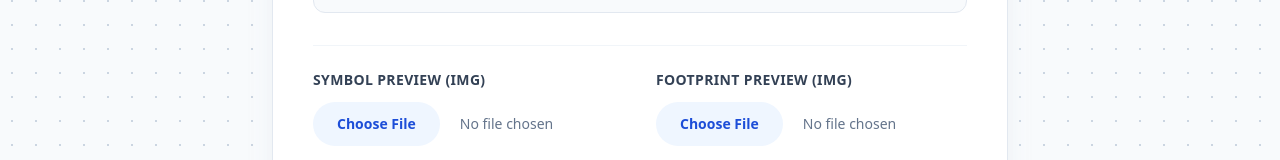
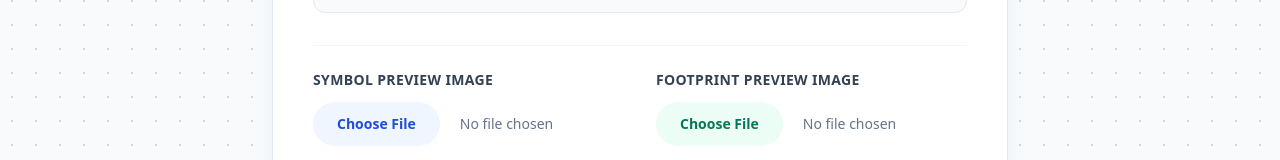
Before and after one commit to thesanthosh2709/pcb_platform, a Next.js app in the folder frontend/: page /secret-admin-2709 in a window 1280 px wide. Shown: the part 731-891 px from the top of the page. Built offline with nearby package versions, Linux system fonts and the light colour scheme; no server answers; the database is empty.

Commit message:
Fix: Replace single preview image input with separate Symbol and Footprint preview inputs in Admin

```diff
--- a/frontend/app/secret-admin-2709/page.tsx
+++ b/frontend/app/secret-admin-2709/page.tsx
@@ -153,24 +153,24 @@ export default function AdminDashboard() {
         </div>
 
         <div className="pt-6 border-t border-slate-100 grid grid-cols-1 md:grid-cols-2 gap-8">
-          {/* Images Section */}
+          {/* --- NEW DUAL PREVIEW IMAGE INPUTS --- */}
           <div className="col-span-1">
-            <label className="block text-sm font-bold text-slate-700 mb-3 tracking-wide uppercase">Symbol Preview (Img)</label>
+            <label className="block text-sm font-bold text-slate-700 mb-3 tracking-wide uppercase">Symbol Preview Image</label>
             <input type="file" accept="image/*" onChange={e => setSymbolPreview(e.target.files?.[0] || null)} className="w-full text-sm text-slate-500 file:mr-5 file:py-3 file:px-6 file:rounded-full file:border-0 file:text-sm file:font-bold file:bg-blue-50 file:text-blue-700 hover:file:bg-blue-100 cursor-pointer transition-colors" />
           </div>
           <div className="col-span-1">
-            <label className="block text-sm font-bold text-slate-700 mb-3 tracking-wide uppercase">Footprint Preview (Img)</label>
-            <input type="file" accept="image/*" onChange={e => setFootprintPreview(e.target.files?.[0] || null)} className="w-full text-sm text-slate-500 file:mr-5 file:py-3 file:px-6 file:rounded-full file:border-0 file:text-sm file:font-bold file:bg-blue-50 file:text-blue-700 hover:file:bg-blue-100 cursor-pointer transition-colors" />
+            <label className="block text-sm font-bold text-slate-700 mb-3 tracking-wide uppercase">Footprint Preview Image</label>
+            <input type="file" accept="image/*" onChange={e => setFootprintPreview(e.target.files?.[0] || null)} className="w-full text-sm text-slate-500 file:mr-5 file:py-3 file:px-6 file:rounded-full file:border-0 file:text-sm file:font-bold file:bg-emerald-50 file:text-emerald-700 hover:file:bg-emerald-100 cursor-pointer transition-colors" />
           </div>
 
-          {/* Files Section */}
+          {/* --- FILES SECTION --- */}
           <div className="col-span-1">
             <label className="block text-sm font-bold text-slate-700 mb-3 tracking-wide uppercase">Schematic Symbol (.lib)</label>
             <input type="file" onChange={e => setSymbolFile(e.target.files?.[0] || null)} className="w-full text-sm text-slate-500 file:mr-5 file:py-3 file:px-6 file:rounded-full file:border-0 file:text-sm file:font-bold file:bg-slate-100 file:text-slate-700 hover:file:bg-slate-200 cursor-pointer transition-colors" />
           </div>
           <div className="col-span-1">
             <label className="block text-sm font-bold text-slate-700 mb-3 tracking-wide uppercase">PCB Footprint (.kicad_mod)</label>
-            <input type="file" onChange={e => setFootprintFile(e.target.files?.[0] || null)} className="w-full text-sm text-slate-500 file:mr-5 file:py-3 file:px-6 file:rounded-full file:border-0 file:text-sm file:font-bold file:bg-emerald-50 file:text-emerald-700 hover:file:bg-emerald-100 cursor-pointer transition-colors" />
+            <input type="file" onChange={e => setFootprintFile(e.target.files?.[0] || null)} className="w-full text-sm text-slate-500 file:mr-5 file:py-3 file:px-6 file:rounded-full file:border-0 file:text-sm file:font-bold file:bg-slate-50 file:text-slate-700 hover:file:bg-slate-100 cursor-pointer transition-colors" />
           </div>
         </div>
 
```
